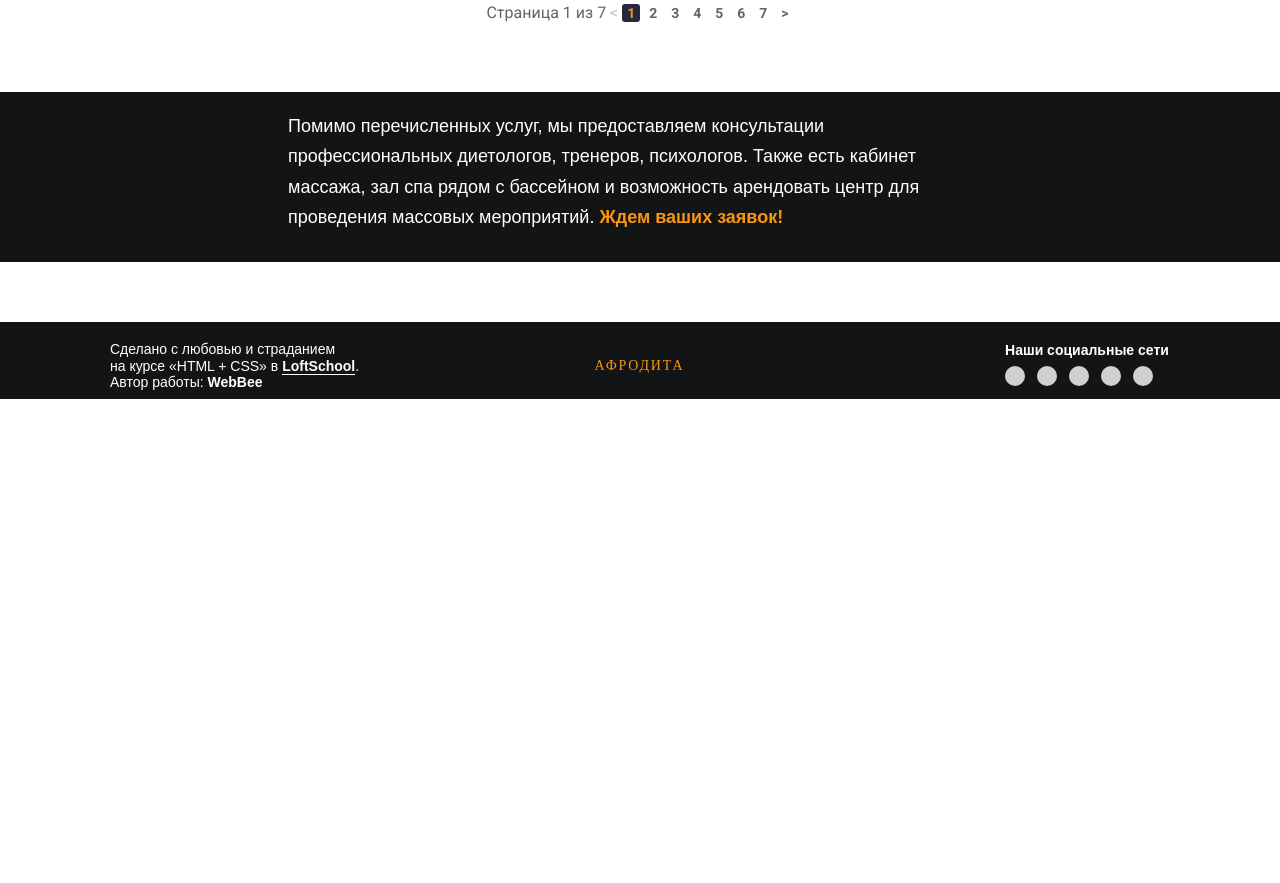
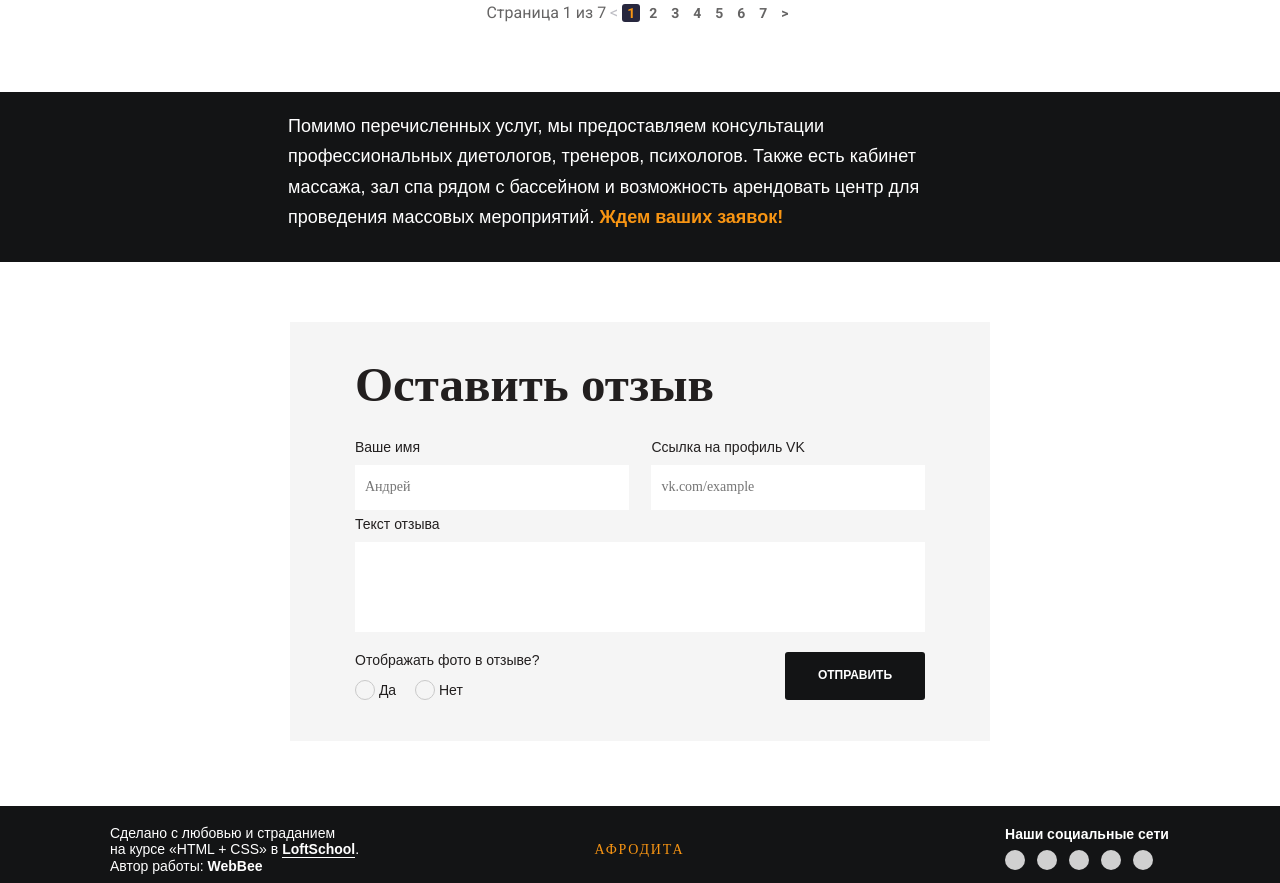
Before and after one commit to webbee1/afrodita, a plain HTML site: page pages/review.html in a window 1280 px wide. Shown: the part 1226-2109 px from the top of the page. Before the commit the page ends 1625 px from the top, so only its background shows below. Drawn offline with Linux system fonts and the light colour scheme; files whose address does not match are found by name; a web font is replaced by a local one.

Commit message:
finished form finished review

```diff
--- a/css/blocks/form.css
+++ b/css/blocks/form.css
@@ -0,0 +1,127 @@
+.form {
+  width: 700px;
+  margin: 0 auto;
+  background: #f5f5f5;
+  box-sizing: border-box;
+  padding: 35px 65px;
+  margin-bottom: 65px;
+}
+
+.form__title {
+  margin-bottom: 25px;
+  font-size: 49px;
+  font-family: 'open_sansbold';
+  font-weight: bold;
+  color: #221f1f;
+}
+
+.form__row {
+  display: flex;
+  justify-content: space-between;
+  margin-bottom: 6px;
+}
+
+.form__input-block {
+  display: inline-block;
+  width: 48%;
+}
+
+.form__label {
+  font-size: 14px;
+  color: #221f1f;
+  margin-bottom: 10px;
+}
+
+.form__row-one {
+  display: flex;
+  flex-wrap: wrap;
+  margin-bottom: 20px;
+}
+
+.form__input-text {
+  width: 100%;
+  box-sizing: border-box;
+  height: 45px;
+  outline-color: #f89513;
+  border: none;
+  font-size: 14px;
+  font-family: 'open_sanslight';
+  padding: 10px;
+  color: rgba(34, 31, 31, 0.5);
+}
+
+
+.form__textarea {
+  width: 100%;
+  height: 90px;
+  resize: none;
+  outline-color: #f89513;
+  border: 1px solid transparent;
+}
+
+.form__radio {
+  display: none;
+}
+
+
+.form__radio-label {
+  margin-right: 15px;
+  font-size: 14px;
+  color: #221f1f;
+}
+
+.form__custom-radio {
+  display: inline-block;
+  box-sizing: border-box;
+  height: 20px;
+  width: 20px;
+  border-radius: 50%;
+  border: 1px solid #c9c9c9;
+  position: relative;
+  vertical-align: middle;
+}
+
+.form__radio:checked+.form__radio-label .form__custom-radio {
+  border-color: #f89513;
+}
+
+.form__radio:checked+.form__radio-label .form__custom-radio::before {
+  content: "";
+  display: inline-block;
+  border-radius: 50%;
+  background-color: #f89513;
+  position: absolute;
+  top: 5px;
+  left: 5px;
+  right: 5px;
+  bottom: 5px;
+}
+
+.form__radio-text {
+  vertical-align: middle;
+}
+
+.form__submit-label {
+  width: 140px;
+  display: inline-block;
+  background-color: #131415;
+  color: white;
+  border-radius: 3px;
+  font-size: 12px;
+  font-weight: bold;
+  position: relative;
+  text-align: center;
+  padding: 17px 0px;
+  vertical-align: top;
+}
+
+.form__submit-label:hover {
+  cursor: pointer;
+  background-color: #f89513;
+  transition: 0.6s;
+}
+
+.form__submit {
+  position: absolute;
+  left: -9999px;
+}
--- a/pages/review.html
+++ b/pages/review.html
@@ -181,14 +181,57 @@
           диетологов,
           тренеров, психологов. Также есть кабинет массажа, зал спа рядом с бассейном
           и возможность арендовать центр для проведения массовых мероприятий.
-          <span class="benefits--text"> Ждем ваших заявок!</span>
+          <span class="benefits--text">  Ждем ваших заявок!</span>
         </div>
       </div>
     </section>
+
     <!-- FORM-->
+    <div class="container container--mid">
+      <form class="form" action="" method="get">
+        <div class="form__title">Оставить отзыв</div>
+        <div class="form__row">
+          <div class="form__input-block">
+            <div class="form__label">Ваше имя</div>
+            <input class="form__input-text" placeholder="Андрей" type="text">
+          </div>
+          <div class="form__input-block">
+            <div class="form__label">Ссылка на профиль VK</div>
+            <input class="form__input-text" placeholder="vk.com/example" type="text">
+          </div>
+        </div>
+        <div class="form__row-one">
+          <div class="form__label">Текст отзыва</div>
+          <textarea class="form__textarea" name="" id="" cols="30" rows="10"></textarea>
+        </div>
 
 
-    <!--END FORM-->
+        <div class="form__row">
+          <div class="form__radios">
+            <div class="form__label">Отображать фото в отзыве?</div>
+            <input class="form__radio" type="radio" name="radio" id="radio-yes">
+            <label class="form__radio-label" for="radio-yes">
+              <div class="form__custom-radio"></div>
+              <span class="form__radio-text">Да</span>
+            </label>
+            <input class="form__radio" type="radio" name="radio" id="radio-no">
+            <label class="form__radio-label" for="radio-no">
+              <div class="form__custom-radio"></div>
+              <span class="form__radio-text">Нет</span>
+            </label>
+          </div>
+          <div class="form__submit-block">
+            <label class="form__submit-label">
+              ОТПРАВИТЬ
+              <input class="form__submit" type="submit" value="">
+            </label>
+          </div>
+        </div>
+      </form>
+    </div>
+
+
+  <!--END FORM-->
   </div>
   </main>
 
@@ -235,4 +278,5 @@
     </div>
   </footer>
 </body>
+
 </html>
```
